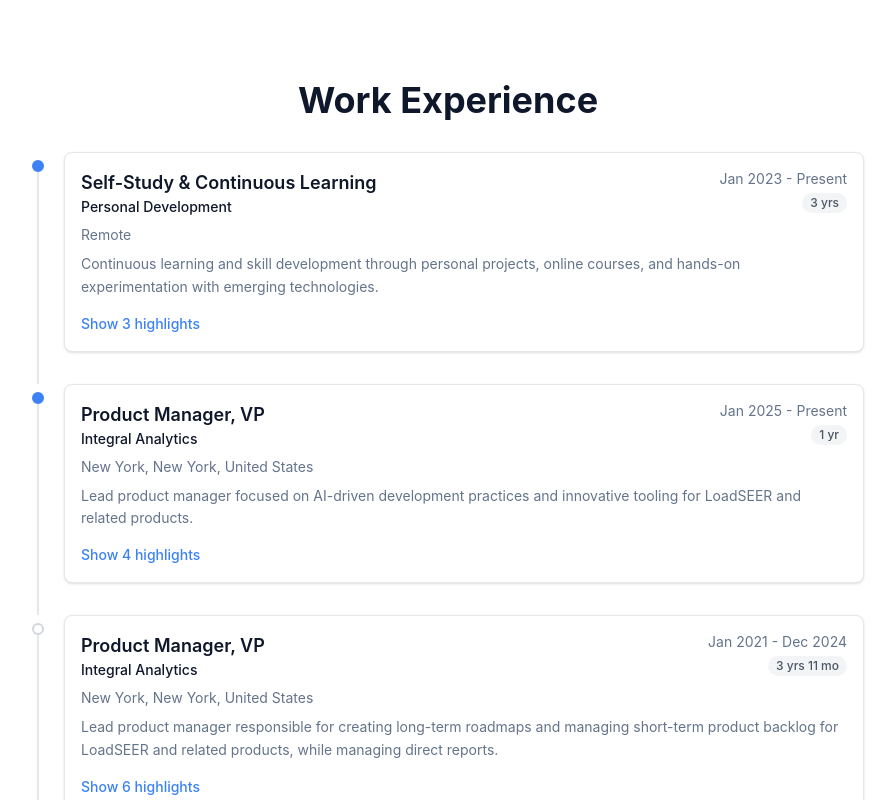
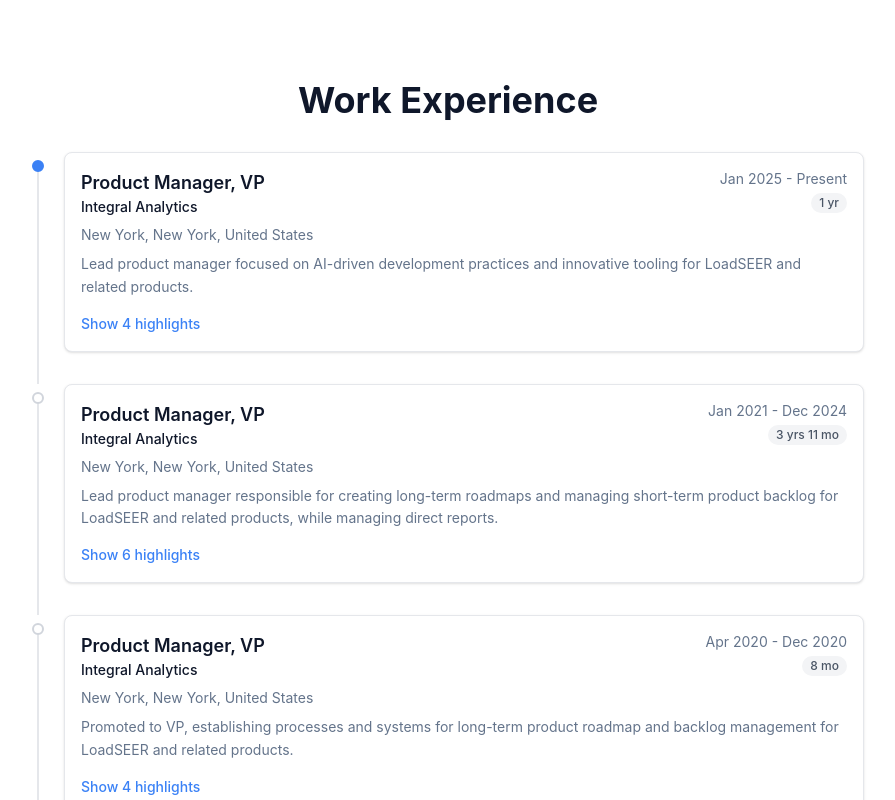
Before and after one commit to thomascarlyonrussell/resume-tomrussell, a Next.js app: page / in a window 1280 px wide. Shown: the part 2000-2800 px from the top of the page, without its empty margins (192-1087 px from the left). Built offline with nearby package versions, Linux system fonts and the light colour scheme.

Commit message:
feat: remove personal development entry and update highlights for clarity

```diff
--- a/src/data/experience.ts
+++ b/src/data/experience.ts
@@ -4,22 +4,6 @@
  * Work experience entries in reverse chronological order
  */
 export const experience: Experience[] = [
-  {
-    id: 'personal-development',
-    company: 'Personal Development',
-    title: 'Self-Study & Continuous Learning',
-    startDate: '2023-01',
-    endDate: null,
-    location: 'Remote',
-    description:
-      'Continuous learning and skill development through personal projects, online courses, and hands-on experimentation with emerging technologies.',
-    highlights: [
-      'Explored modern AI tools and development practices',
-      'Built personal projects to learn new frameworks and languages',
-      'Stayed current with industry trends and best practices',
-    ],
-    skills: [] as ExperienceSkill[],
-  } as Experience,
   {
     id: 'integral-analytics-vp-2025',
     company: 'Integral Analytics',
@@ -30,7 +14,7 @@
     description:
       'Lead product manager focused on AI-driven development practices and innovative tooling for LoadSEER and related products.',
     highlights: [
-      'Pioneered AI-assisted development workflows at IA using Claude AI, GitHub Copilot, and MCP protocol',
+      'Pioneered AI-assisted development workflows at IA using Claude AI, GitHub Copilot, and OpenAI Codex',
       'Developed custom AI agents and skills for product development automation',
       'Continued strategic roadmap direction and feature prioritization',
       'Advanced support tooling with modern AI integration patterns',
@@ -50,7 +34,6 @@
       { skillId: 'github-copilot', rigor: 3 },
       { skillId: 'openai-codex', rigor: 3 },
       { skillId: 'distribution-planning', rigor: 3 },
-      { skillId: 'mcp-protocol', rigor: 2 },
       { skillId: 'openspec', rigor: 2 },
       { skillId: 'ai-agent-development', rigor: 2 },
       { skillId: 'playwright', rigor: 2 },
@@ -108,14 +91,13 @@
     description:
       'Promoted to VP, establishing processes and systems for long-term product roadmap and backlog management for LoadSEER and related products.',
     highlights: [
-      'Established strategic roadmap framework and feature prioritization using Productboard',
+      'Established strategic roadmap framework and feature prioritization',
       'Gathered client insights and coordinated developer feedback for sprint management with JIRA',
       'Built foundation for product training and technical guidance programs',
-      "Developed initial support tooling for LoadSEER's backend using Python and SQL",
+      "Developed support tooling for LoadSEER's backend using Python and SQL",
     ],
     skills: [
       { skillId: 'product-management', rigor: 8 },
-      { skillId: 'productboard', rigor: 8 },
       { skillId: 'jira', rigor: 8 },
       { skillId: 'python', rigor: 8 },
       { skillId: 'stakeholder-management', rigor: 8 },
```
